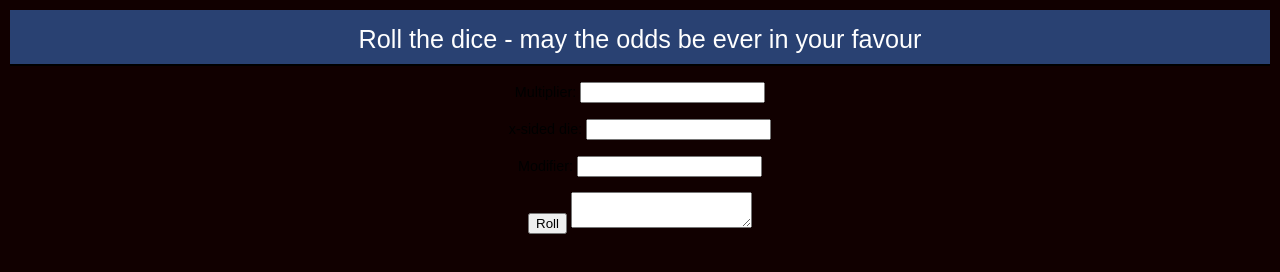
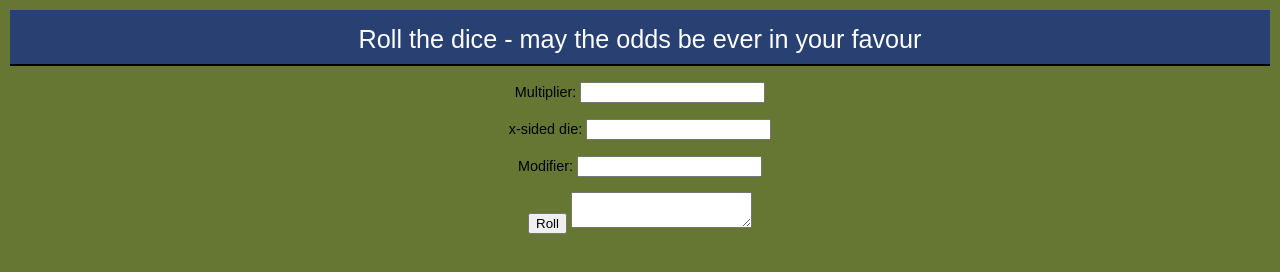
Before and after one commit to vc13837/training, a website: page app_nodejs_dnd/src/frontend/index.html in a window 1280 px wide. Drawn offline with Linux system fonts and the light colour scheme.

Commit message:
testing CI on jenkins

```diff
--- a/app_nodejs_dnd/src/frontend/index.html
+++ b/app_nodejs_dnd/src/frontend/index.html
@@ -3,7 +3,7 @@
         <title>DnD Dice</title>
         <style type="text/css">
             body {
-                background-color: #100;
+                background-color: #673;
 		            text-align: center;
                 color: #000;
                 font-size: 0.9em;
```
